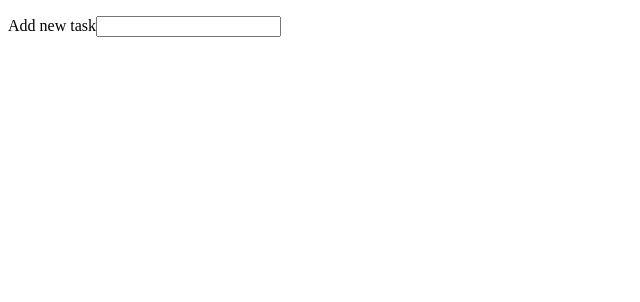
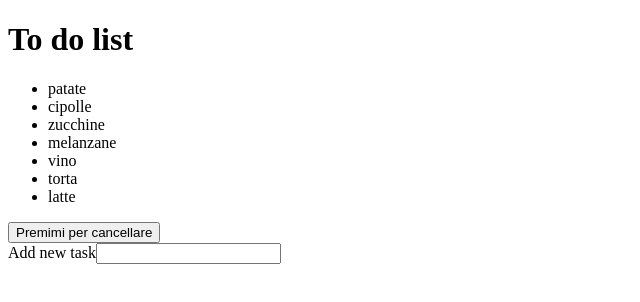
Before and after one commit to martinaliporata/vue-todolist, a plain HTML site: page index.html in a window 1280 px wide. Shown: the whole page, without its empty margins (0-640 px from the left). Drawn offline with nearby package versions, Linux system fonts and the light colour scheme.

Commit message:
add function delete item and implementing stroken text

```diff
--- a/css/style.css
+++ b/css/style.css
@@ -1,3 +1,3 @@
-.done {
+ul li.done {
     text-decoration: line-through;
 }
--- a/index.html
+++ b/index.html
@@ -3,22 +3,35 @@
 <head>
     <meta charset="UTF-8">
     <meta name="viewport" content="width=device-width, initial-scale=1.0">
-    <title>Document</title>
+    <title>TodoList Vue</title>
 </head>
 <body>
     <div id="app">
-        <div class="list">
+        <div class="lista">
+            <h1>
+                To do list
+            </h1>
             <ul>
-                <li v-for="(item, index) in todoList" :key="index" :class="(item.done === true)? 'done': ''" @click="invertDone(index)">
-                    {{item.name}}
+                <li class="list-item" v-for="(item, index) in toDoList"
+                :key="index"
+                :class="(item.done === true) ? 'done': ''"
+                @click="invertDone(index)">
+                    {{item.text}}
                 </li>
             </ul>
         </div>
+        <div>
+            <button @click="deleteItem">
+                Premimi per cancellare
+            </button>
+        </div>
         <div class="userInput">
-            <label for="new-item">Add new task</label>
-            <input type="text" id="new-item" v-model="newTaskContent" @keyup.enter="addNewTask()">
+            <label for="new-todo-input">Add new task</label>
+            <input type="text" id="new-todo-input" v-model="newTaskContent"
+            @keyup.enter="addNewTask(newTaskContent)">
         </div>
     </div>
+
     <script src="https://unpkg.com/vue@3/dist/vue.global.js"></script>
     <script src="./js/script.js"></script>
 </body>
--- a/js/script.js
+++ b/js/script.js
@@ -5,48 +5,55 @@ createApp ({
         return {
             toDoList: [
                 {
-                    name: 'patate',
-                    done: false,
+                    text: 'patate',
+                    done: true
                 },
                 {
-                    name: 'cipolle',
-                    done: false,
+                    text: 'cipolle',
+                    done: false
                 },
                 {
-                    name: 'zucchine',
-                    done: false,
+                    text: 'zucchine',
+                    done: false
                 },
                 {
-                    name: 'melanzane',
-                    done: false,
+                    text: 'melanzane',
+                    done: true
                 },
                 {
-                    name: 'vino',
-                    done: false,
+                    text: 'vino',
+                    done: false
                 },
                 {
-                    name: 'torta',
-                    done: false,
+                    text: 'torta',
+                    done: false
                 },
                 {
-                    name: 'latte',
-                    done: false,
+                    text: 'latte',
+                    done: true
                 },
-            ]
+            ],
+            newTaskContent: '',
         }
     },
+    // non ho capito
     methods: {
         invertDone : function(itemIndex){
-            this.toDoList[itemIndex].done = !this.toDoList[itemIndex].done
-        } ,
+            this.toDoList[itemIndex].done = !this.toDoList[itemIndex].done;
+        },
 
-        addNewTask : function(){
+        addNewTask : function(newContent){
+            // const prova = this.newTaskContent;
+            // console.log(this.newTaskContent)
             const newTask = {
-                nome: newContent,
+                text: newContent,
                 done: false,
             }
+            this.toDoList.push(newTask)
+        },
 
-            this.toDoList.push(newTask)
+        deleteItem : function(){
+
         }
     }
 }).mount('#app')
```
Also changed, not shown: 1 other file.
